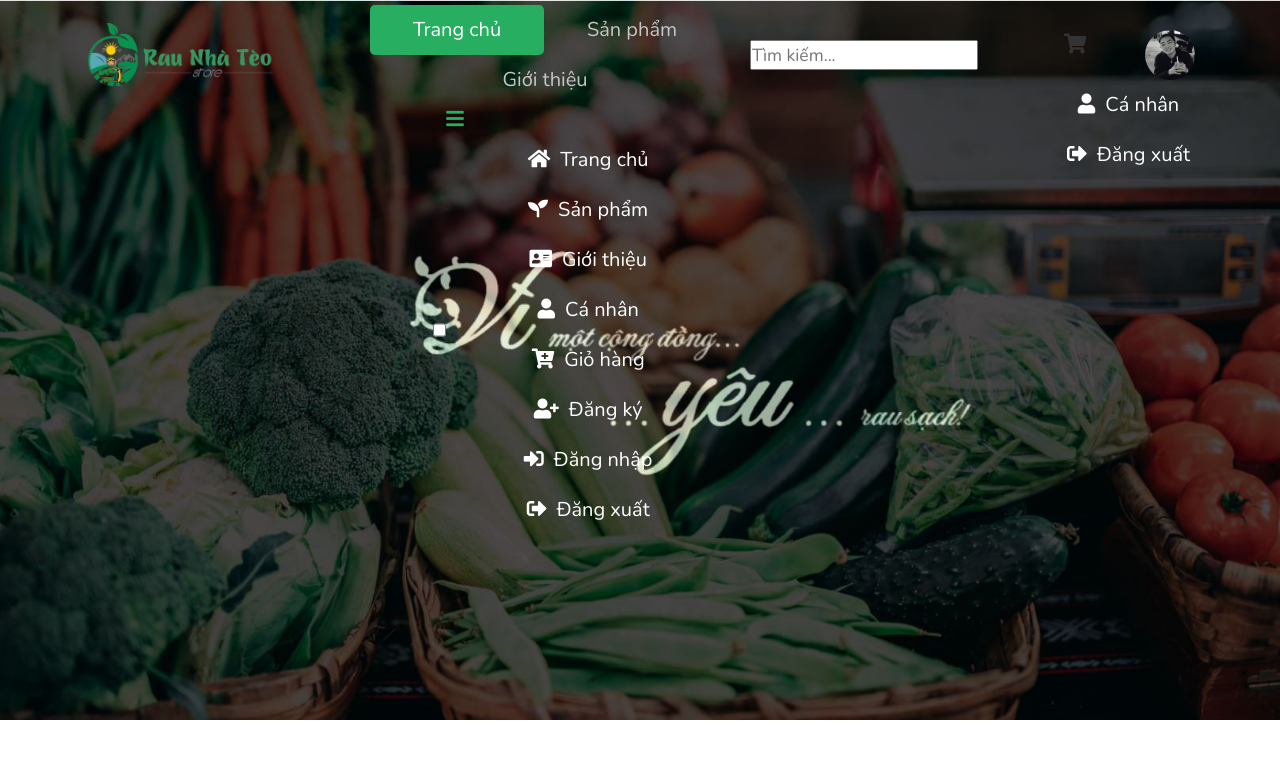
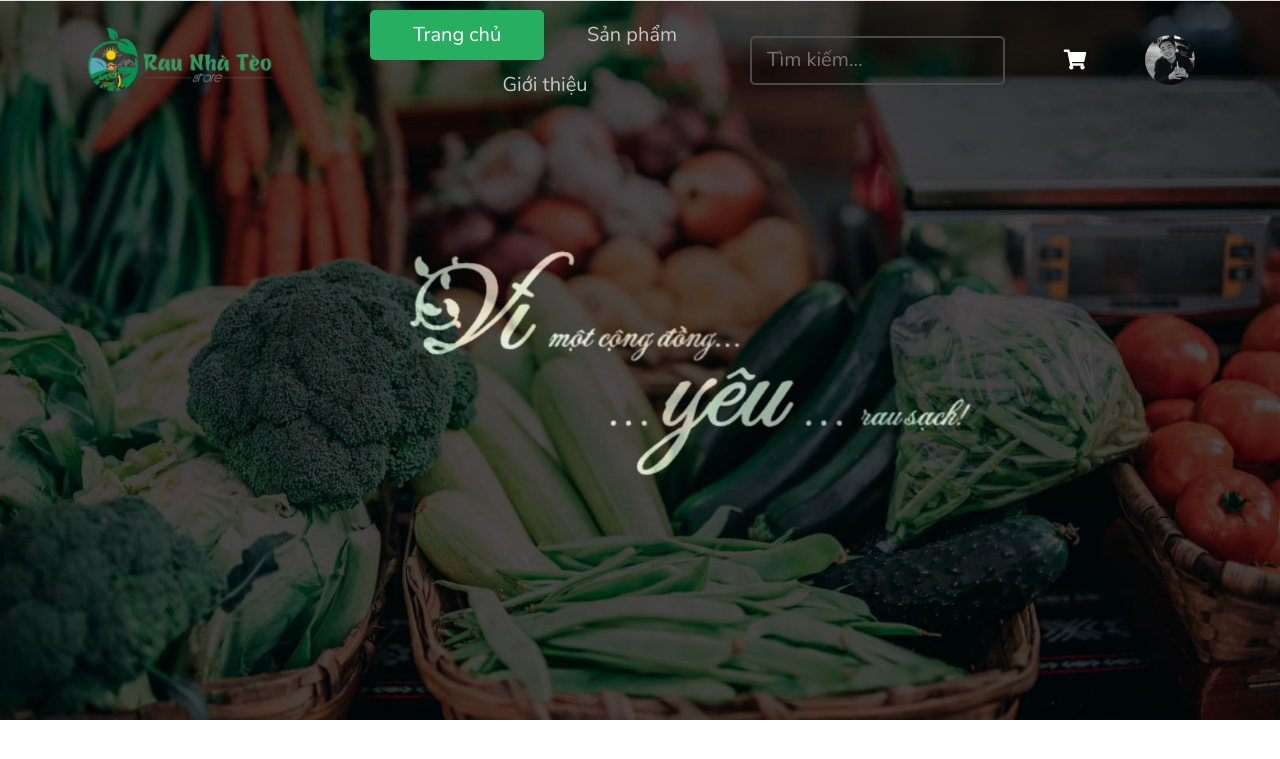
Before and after one commit to tunglamdev/TeoStore, a PHP site: page / in a window 1280 px wide. Shown: the top 759 px of the page. Run offline with PHP 8.4, Linux system fonts and the light colour scheme.

Commit message:
Add: Header CSS

```diff
--- a/App/Views/client/shared/layout.php
+++ b/App/Views/client/shared/layout.php
@@ -8,7 +8,7 @@
     <link rel="stylesheet" href="<?= URL_FONT ?>/fontawesome/css/all.min.css">
     <link rel="stylesheet" href="<?= URL_BOOTSTRAP ?>/css/bootstrap.css">
     <link rel="stylesheet" href="<?= URL_CSS ?>/base.css">
-    <link rel="stylesheet" href="<?= URL_CSS ?>/home.css">
+    <link rel="stylesheet" href="<?= URL_CSS ?>/header.css">
     <link rel="stylesheet" href="<?= URL_CSS ?>/reset.css">
 </head>
 <body>
--- /dev/null
+++ b/public/css/header.css
@@ -0,0 +1,300 @@
+/* Header CSS */
+.container{
+    padding-top: 5px;
+    padding-bottom: 5px;
+}
+
+#wrapper{
+    background-color: transparent;
+}
+
+.fa-shopping-cart, .fa-caret-down{
+    color: white;
+    line-height: 50px;
+}
+
+.fa-caret-down:hover{
+    cursor: pointer;
+    color: #27AE60;
+}
+
+header.sticky .fa-caret-down:hover{
+    cursor: pointer;
+    color: #27AE60;
+}
+
+#sub-nav{
+    transform: translateX(30%);
+}
+
+header.sticky .dropdown-item{
+    background-color: white;
+}
+
+header.sticky .dropdown-item:hover{
+    background-color: rgb(235, 230, 230);
+}
+
+header.sticky #sub-nav{
+    background-color: white;
+}
+
+a#cart:hover{
+    cursor: pointer;
+    background-color: var(--green);
+}
+
+a#cart:hover .fa-shopping-cart{
+    color: white;
+}
+
+a#avatar:hover{
+    opacity: 0.8;
+}
+
+input[type="text"]{
+    color: white;
+    border: 2px solid rgb(75, 74, 74);
+    background-color: transparent;
+    display: block;
+    width: 100%;
+    padding: 0.375rem 0.75rem;
+    font-size: 1rem;
+    font-weight: 400;
+    line-height: 1.5;
+    color: #212529;
+    background-clip: padding-box;
+    -webkit-appearance: none;
+    -moz-appearance: none;
+    appearance: none;
+    border-radius: 0.25rem;
+    transition: all ease-in-out 0.5s;
+}
+
+input[type="text"]:focus{
+    color: white;
+    border: 2px solid var(--green);
+    background-color: transparent;
+    outline: 0;
+}
+
+#avatar:hover{
+    cursor: pointer;
+    opacity: 0.8;
+}
+
+header ul#sub-nav{
+    width: 180px;
+    margin-top: 2px;
+    padding-left: 0;
+    border: 1px solid white;
+    border-radius: 10px;
+    font-size: 20px;
+    display: none;
+    box-shadow: 0 0 15 rgba(0, 0, 0, 0.13);
+}
+
+#menu-dropdown:hover #sub-nav{
+    display: block;
+    box-shadow: 0 5px 15px rgba(0, 0, 0, 0.2);
+    border: none;
+}
+
+#sub-nav>li:first-child>a{
+    border-top-left-radius: 10px;
+    border-top-right-radius: 10px;
+}
+
+#sub-nav>li:last-child>a{
+    border-bottom-left-radius: 10px;
+    border-bottom-right-radius: 10px;
+}
+
+header.sticky #wrapper{
+    background-color: white;
+    box-shadow: 0 2px 10px rgba(0, 0, 0, 0.2);
+}
+
+header.sticky .container{
+    padding-top: 0;
+    padding-bottom: 0;
+}
+
+header.sticky .fa-shopping-cart, header.sticky .fa-caret-down{
+    color: var(--blue);
+}
+
+header.sticky input[type="text"]{
+    border: 2px solid #f7f7f8;
+    background-color: #eeeeee;
+}
+
+header.sticky input[type="text"]:focus{
+    color: rgb(75, 74, 74);
+    border: 2px solid var(--green);
+    background-color: #eeeeee;
+    outline: 0;
+}
+
+header.sticky a{
+    color: #666666;
+}
+
+
+/* Mobile menu */
+.header__menu-mobile{
+    position: relative;
+}
+
+.btn-3dot{
+    display: none;
+}
+
+.header__overlay{
+    position: fixed;
+    top:0;
+    bottom: 0;
+    left: 0;
+    right: 0;
+    background-color: rgba(0, 0, 0, 0.3);
+    z-index: 999;
+    display: none;
+    animation: fadeIn linear 0.2s;
+}
+
+
+.header__mobile-nav{
+    position: fixed;
+    top: 0;
+    right: 0;
+    bottom: 0;
+    width: 320px;
+    background-color: #fff!important;
+    z-index: 999;
+    transform: translateX(100%);
+    opacity: 0;
+    transition: transform linear 0.2s, opacity linear 0.2s;
+}
+
+.header__mobile-nav-close{
+    width: 15px;
+    height: 15px;
+    position: absolute;
+    top: 10px;
+    right: 20px;
+}
+
+.header__mobile-nav-btn{
+    display: none;
+}
+
+.header__mobile-nav-btn:checked ~ .header__overlay{
+    display: block;
+}
+
+.header__mobile-nav-btn:checked ~ .header__mobile-nav{
+    transform: translateX(0);
+    opacity: 1;
+}
+
+.header__mobile-nav-list{
+    position: absolute;
+    width: 100%;
+    top: 40px;
+}
+
+.header__mobile-nav-link{
+    display: block !important;
+    width: 100%;
+    box-sizing: border-box;
+    padding: 5px 10px 5px 10px;
+    background-color: white !important;
+    color: #8f8e8e !important;
+}
+
+.header__mobile-nav-link:hover{
+    background-color: rgb(226, 222, 222)!important;
+    cursor: pointer;
+    color: var(--green) !important;
+}
+
+@keyframes fadeIn{
+    from{
+        opacity: 0;
+    }
+    to{
+        opacity: 1;
+    }
+}
+/* End header */
+
+/* --------Responsive-------- */
+/* Tablet */
+@media only screen and (min-width: 740px) and (max-width: 1024px){
+    #header-menu, #header-cart, #menu-dropdown{
+        display: none !important;
+    }
+
+    .btn-3dot{
+        display: block;
+    }
+
+    .w-75{
+        width: 100% !important;
+    }
+
+    .header__menu-mobile{
+        display: block;
+    }
+
+    .dropdown-item{
+        color: #666666;
+        text-align: left;
+        padding-left: 2rem;
+    }
+
+    .header__mobile-nav-list{
+        padding-left: 0;
+    }
+
+    .fa-bars{
+        font-size: 30px;
+    }
+}
+
+/* Mobile */
+@media only screen and (max-width: 739px){
+    .w-75{
+        width: 100% !important;
+    }
+
+    #header-menu, #header-search, #header-cart, #menu-dropdown{
+        display: none !important;
+    }
+
+    #header-logo, #btn-menu-mobile{
+        width: 50% !important;
+    }
+
+    .btn-3dot{
+        display: block;
+    }
+
+    .justify-content-center{
+        justify-content: flex-start !important;
+    }
+
+    .header__menu-mobile{
+        display: block;
+    }
+
+    .dropdown-item{
+        color: #666666;
+        text-align: left;
+        padding-left: 2rem;
+    }
+
+    .header__mobile-nav-list{
+        padding-left: 0;
+    }
+}
```
